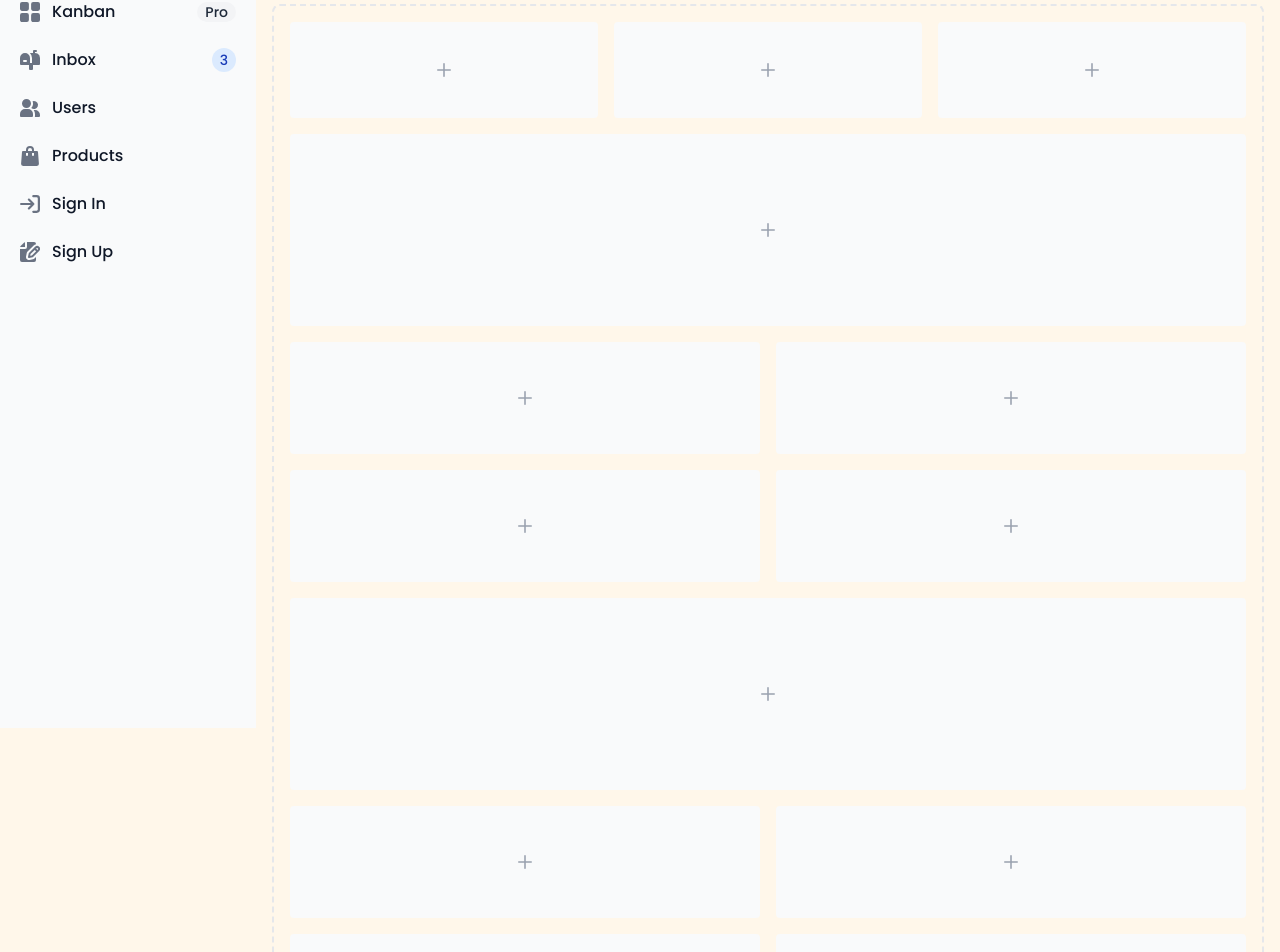
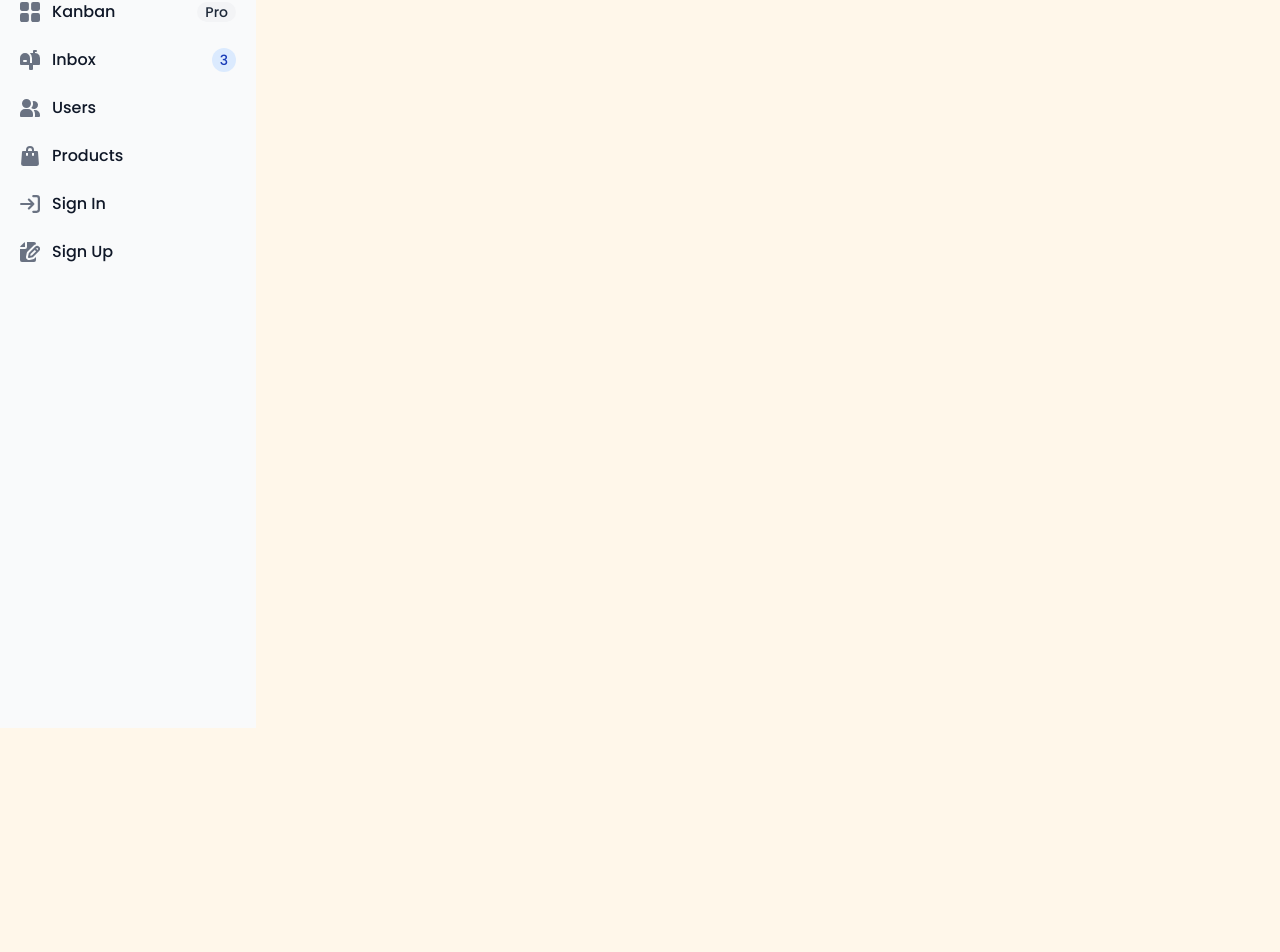
Before and after one commit to Dav416/Take-The-Control, a Vue app: page /main in a window 1280 px wide. Shown: the part 72-1024 px from the top of the page. After the commit the page ends 800 px from the top, so only its background shows below. Built offline with nearby package versions, Linux system fonts and the light colour scheme.

Commit message:
feat(header, asidebar): add prototypes

```diff
--- a/src/auth/components/MainSidebar.vue
+++ b/src/auth/components/Asidebar.vue
@@ -74,108 +74,12 @@
         </ul>
       </div>
     </aside>
-
-    <div class="p-4 sm:ml-64">
-      <div class="p-4 border-2 border-gray-200 border-dashed rounded-lg dark:border-gray-700">
-        <div class="grid grid-cols-3 gap-4 mb-4">
-          <div class="flex items-center justify-center h-24 rounded-sm bg-gray-50 dark:bg-gray-800">
-            <p class="text-2xl text-gray-400 dark:text-gray-500">
-              <svg class="w-3.5 h-3.5" aria-hidden="true" xmlns="http://www.w3.org/2000/svg" fill="none" viewBox="0 0 18 18">
-                <path stroke="currentColor" stroke-linecap="round" stroke-linejoin="round" stroke-width="2" d="M9 1v16M1 9h16" />
-              </svg>
-            </p>
-          </div>
-          <div class="flex items-center justify-center h-24 rounded-sm bg-gray-50 dark:bg-gray-800">
-            <p class="text-2xl text-gray-400 dark:text-gray-500">
-              <svg class="w-3.5 h-3.5" aria-hidden="true" xmlns="http://www.w3.org/2000/svg" fill="none" viewBox="0 0 18 18">
-                <path stroke="currentColor" stroke-linecap="round" stroke-linejoin="round" stroke-width="2" d="M9 1v16M1 9h16" />
-              </svg>
-            </p>
-          </div>
-          <div class="flex items-center justify-center h-24 rounded-sm bg-gray-50 dark:bg-gray-800">
-            <p class="text-2xl text-gray-400 dark:text-gray-500">
-              <svg class="w-3.5 h-3.5" aria-hidden="true" xmlns="http://www.w3.org/2000/svg" fill="none" viewBox="0 0 18 18">
-                <path stroke="currentColor" stroke-linecap="round" stroke-linejoin="round" stroke-width="2" d="M9 1v16M1 9h16" />
-              </svg>
-            </p>
-          </div>
-        </div>
-        <div class="flex items-center justify-center h-48 mb-4 rounded-sm bg-gray-50 dark:bg-gray-800">
-          <p class="text-2xl text-gray-400 dark:text-gray-500">
-            <svg class="w-3.5 h-3.5" aria-hidden="true" xmlns="http://www.w3.org/2000/svg" fill="none" viewBox="0 0 18 18">
-              <path stroke="currentColor" stroke-linecap="round" stroke-linejoin="round" stroke-width="2" d="M9 1v16M1 9h16" />
-            </svg>
-          </p>
-        </div>
-        <div class="grid grid-cols-2 gap-4 mb-4">
-          <div class="flex items-center justify-center rounded-sm bg-gray-50 h-28 dark:bg-gray-800">
-            <p class="text-2xl text-gray-400 dark:text-gray-500">
-              <svg class="w-3.5 h-3.5" aria-hidden="true" xmlns="http://www.w3.org/2000/svg" fill="none" viewBox="0 0 18 18">
-                <path stroke="currentColor" stroke-linecap="round" stroke-linejoin="round" stroke-width="2" d="M9 1v16M1 9h16" />
-              </svg>
-            </p>
-          </div>
-          <div class="flex items-center justify-center rounded-sm bg-gray-50 h-28 dark:bg-gray-800">
-            <p class="text-2xl text-gray-400 dark:text-gray-500">
-              <svg class="w-3.5 h-3.5" aria-hidden="true" xmlns="http://www.w3.org/2000/svg" fill="none" viewBox="0 0 18 18">
-                <path stroke="currentColor" stroke-linecap="round" stroke-linejoin="round" stroke-width="2" d="M9 1v16M1 9h16" />
-              </svg>
-            </p>
-          </div>
-          <div class="flex items-center justify-center rounded-sm bg-gray-50 h-28 dark:bg-gray-800">
-            <p class="text-2xl text-gray-400 dark:text-gray-500">
-              <svg class="w-3.5 h-3.5" aria-hidden="true" xmlns="http://www.w3.org/2000/svg" fill="none" viewBox="0 0 18 18">
-                <path stroke="currentColor" stroke-linecap="round" stroke-linejoin="round" stroke-width="2" d="M9 1v16M1 9h16" />
-              </svg>
-            </p>
-          </div>
-          <div class="flex items-center justify-center rounded-sm bg-gray-50 h-28 dark:bg-gray-800">
-            <p class="text-2xl text-gray-400 dark:text-gray-500">
-              <svg class="w-3.5 h-3.5" aria-hidden="true" xmlns="http://www.w3.org/2000/svg" fill="none" viewBox="0 0 18 18">
-                <path stroke="currentColor" stroke-linecap="round" stroke-linejoin="round" stroke-width="2" d="M9 1v16M1 9h16" />
-              </svg>
-            </p>
-          </div>
-        </div>
-        <div class="flex items-center justify-center h-48 mb-4 rounded-sm bg-gray-50 dark:bg-gray-800">
-          <p class="text-2xl text-gray-400 dark:text-gray-500">
-            <svg class="w-3.5 h-3.5" aria-hidden="true" xmlns="http://www.w3.org/2000/svg" fill="none" viewBox="0 0 18 18">
-              <path stroke="currentColor" stroke-linecap="round" stroke-linejoin="round" stroke-width="2" d="M9 1v16M1 9h16" />
-            </svg>
-          </p>
-        </div>
-        <div class="grid grid-cols-2 gap-4">
-          <div class="flex items-center justify-center rounded-sm bg-gray-50 h-28 dark:bg-gray-800">
-            <p class="text-2xl text-gray-400 dark:text-gray-500">
-              <svg class="w-3.5 h-3.5" aria-hidden="true" xmlns="http://www.w3.org/2000/svg" fill="none" viewBox="0 0 18 18">
-                <path stroke="currentColor" stroke-linecap="round" stroke-linejoin="round" stroke-width="2" d="M9 1v16M1 9h16" />
-              </svg>
-            </p>
-          </div>
-          <div class="flex items-center justify-center rounded-sm bg-gray-50 h-28 dark:bg-gray-800">
-            <p class="text-2xl text-gray-400 dark:text-gray-500">
-              <svg class="w-3.5 h-3.5" aria-hidden="true" xmlns="http://www.w3.org/2000/svg" fill="none" viewBox="0 0 18 18">
-                <path stroke="currentColor" stroke-linecap="round" stroke-linejoin="round" stroke-width="2" d="M9 1v16M1 9h16" />
-              </svg>
-            </p>
-          </div>
-          <div class="flex items-center justify-center rounded-sm bg-gray-50 h-28 dark:bg-gray-800">
-            <p class="text-2xl text-gray-400 dark:text-gray-500">
-              <svg class="w-3.5 h-3.5" aria-hidden="true" xmlns="http://www.w3.org/2000/svg" fill="none" viewBox="0 0 18 18">
-                <path stroke="currentColor" stroke-linecap="round" stroke-linejoin="round" stroke-width="2" d="M9 1v16M1 9h16" />
-              </svg>
-            </p>
-          </div>
-          <div class="flex items-center justify-center rounded-sm bg-gray-50 h-28 dark:bg-gray-800">
-            <p class="text-2xl text-gray-400 dark:text-gray-500">
-              <svg class="w-3.5 h-3.5" aria-hidden="true" xmlns="http://www.w3.org/2000/svg" fill="none" viewBox="0 0 18 18">
-                <path stroke="currentColor" stroke-linecap="round" stroke-linejoin="round" stroke-width="2" d="M9 1v16M1 9h16" />
-              </svg>
-            </p>
-          </div>
-        </div>
-      </div>
-    </div>
-
   </div>
 </template>
+<script setup>
+</script>
+<style scoped>
+    .blue-green-background-color {
+        color: var(--color-tc-blue-green);
+    }
+</style>
--- a/src/auth/pages/MainView.vue
+++ b/src/auth/pages/MainView.vue
@@ -1,11 +1,11 @@
 <template>
   <div>
-    <MainHeader />
-    <MainSideBar />
+    <Header />
+    <AsideBar />
   </div>
 </template>
 
 <script lang="ts" setup>
-  import MainHeader from '../components/MainHeader.vue';
-  import MainSideBar from '../components/MainSideBar.vue';
+  import Header from '../components/Header.vue';
+  import AsideBar from '../components/AsideBar.vue';
 </script>
```
Also changed, not shown: src/auth/components/Header.vue (renamed from src/auth/components/MainHeader.vue).
